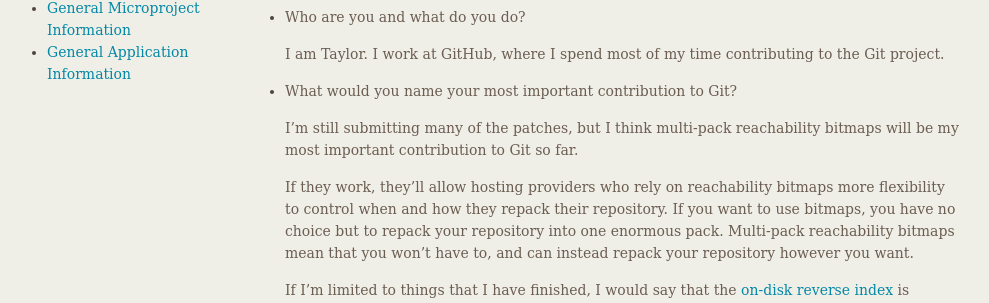
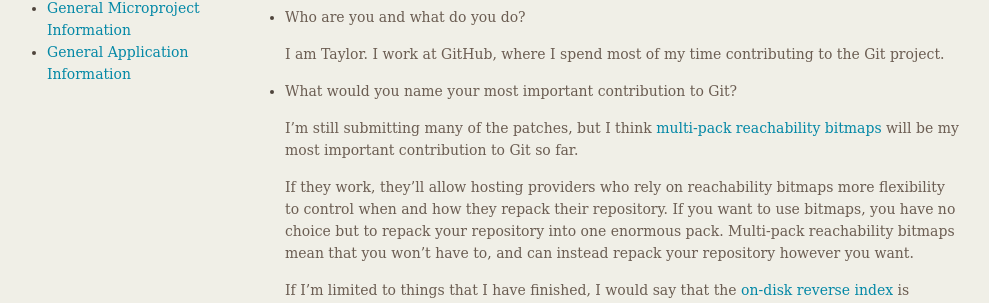
Before and after one commit to git/git.github.io, a Jekyll site: the page built from rev_news/drafts/edition-72.md, in a window 1280 px wide. Shown: the part 317-620 px from the top of the page, without its empty margins (149-1138 px from the left). Built offline with Jekyll 4.4.1, drawn with Linux system fonts in a browser that asks for light colours; some of the changed lines change nothing that is shown.

Commit message:
rn-72: add/correct links in interview with Taylor

```diff
--- a/rev_news/drafts/edition-72.md
+++ b/rev_news/drafts/edition-72.md
@@ -39,9 +39,9 @@
 
 * What would you name your most important contribution to Git?
 
-  I'm still submitting many of the patches, but I think multi-pack
-  reachability bitmaps will be my most important contribution to Git so
-  far.
+  I'm still submitting many of the patches, but I think
+  [multi-pack reachability bitmaps](https://lore.kernel.org/git/e64504bad6e181522946a8f234e12f569bede89e.1612998106.git.me@ttaylorr.com/)
+  will be my most important contribution to Git so far.
 
   If they work, they'll allow hosting providers who rely on reachability
   bitmaps more flexibility to control when and how they repack their
@@ -51,7 +51,7 @@
   repository however you want.
 
   If I'm limited to things that I have finished, I would say that the
-  [on-disk reverse index](https://public-inbox.org/git/cover.1612998106.git.me@ttaylorr.com/)
+  [on-disk reverse index](https://lore.kernel.org/git/cover.1610129989.git.me@ttaylorr.com)
   is another good one. But that's kind of cheating, since it's related
   to multi-pack bitmaps ;).
 
```
